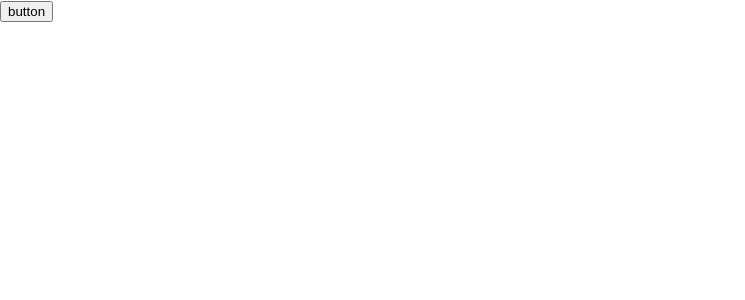
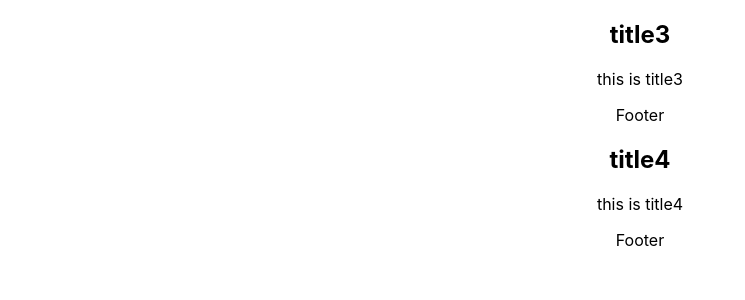
Before and after one commit to mhsa-prn/react, a React (Create React App) app: page / in a window 1280 px wide. Shown: the top 300 px of the page, without its empty margins (0-745 px from the left). Built offline with nearby package versions, Linux system fonts and the light colour scheme.

Commit message:
Map states

```diff
--- a/src/App.js
+++ b/src/App.js
@@ -25,8 +25,11 @@ class App extends React.Component{
     render() {
         return (
             <div className="App">
-                <Card2 title={this.state.articles[0].title} body={this.state.articles[0].body}/>
-                <Card2 title={this.state.articles[1].title} body={this.state.articles[1].body}/>
+                {this.state.articles.map(article => {
+                 return   <Card2 title={article.title} body={article.body}/>
+                })}
+                {/*<Card2 title={this.state.articles[0].title} body={this.state.articles[0].body}/>*/}
+                {/*<Card2 title={this.state.articles[1].title} body={this.state.articles[1].body}/>*/}
             </div>
         );
     }
--- a/src/Card2.js
+++ b/src/Card2.js
@@ -2,11 +2,12 @@ import React from "react";
 // import React, component from "react";
 class Card2 extends React.Component{
 // class Card2 extends Component{
-    render() {
+    render(props) {
         // let {title,body}=this.props
         return(
             <div className="card">
                 <header className="header">
+
                     <h2>{this.title}</h2>
                     {/*<h2>{title}</h2>*/}
                 </header>
--- a/src/index.js
+++ b/src/index.js
@@ -6,7 +6,7 @@ import Card from './Card'
 import reportWebVitals from './reportWebVitals';
 import Event from "./Event";
 
-ReactDOM.render(<Event/>, document.getElementById('root')
+ReactDOM.render(<App/>, document.getElementById('root')
 );
 
 // If you want to start measuring performance in your app, pass a function
```
